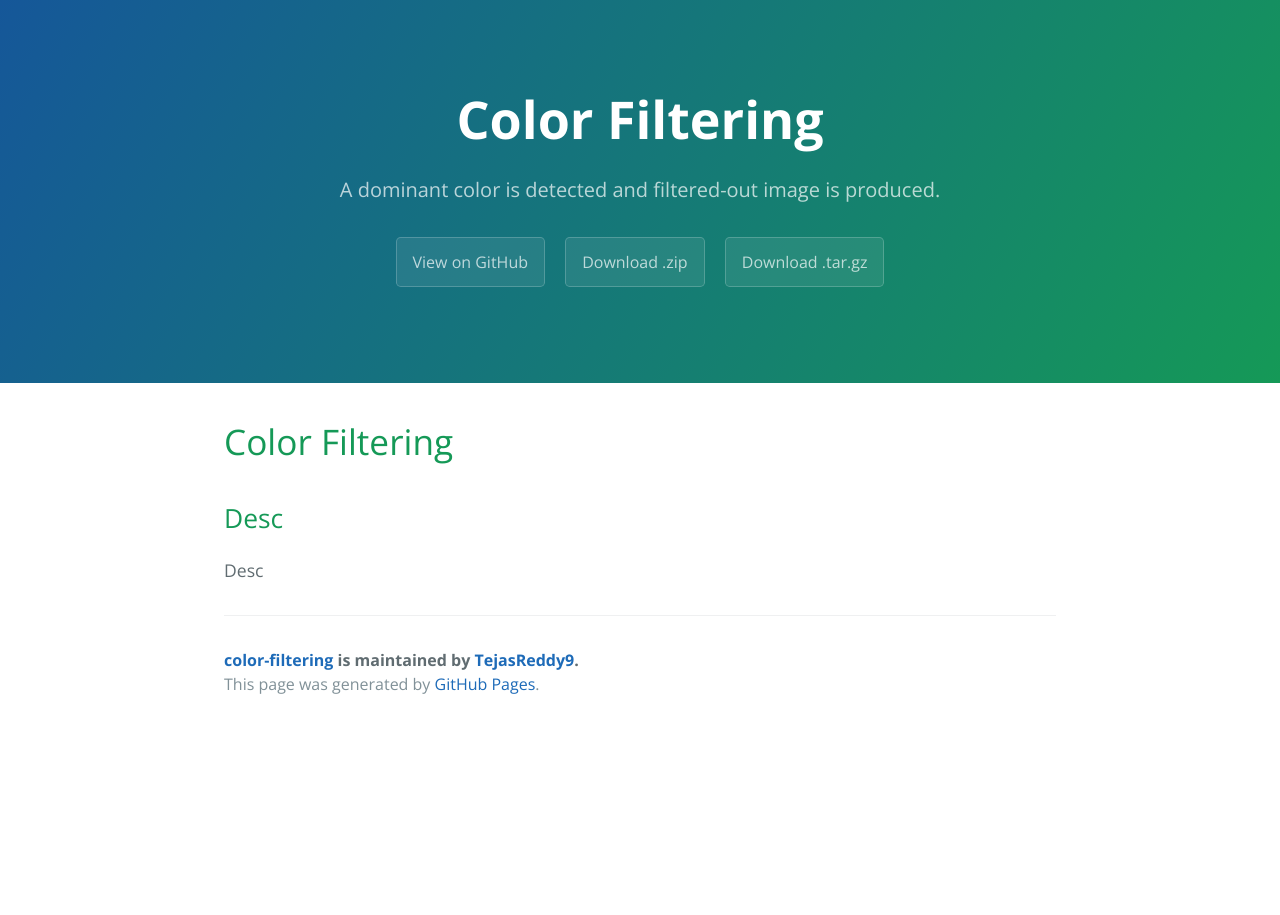
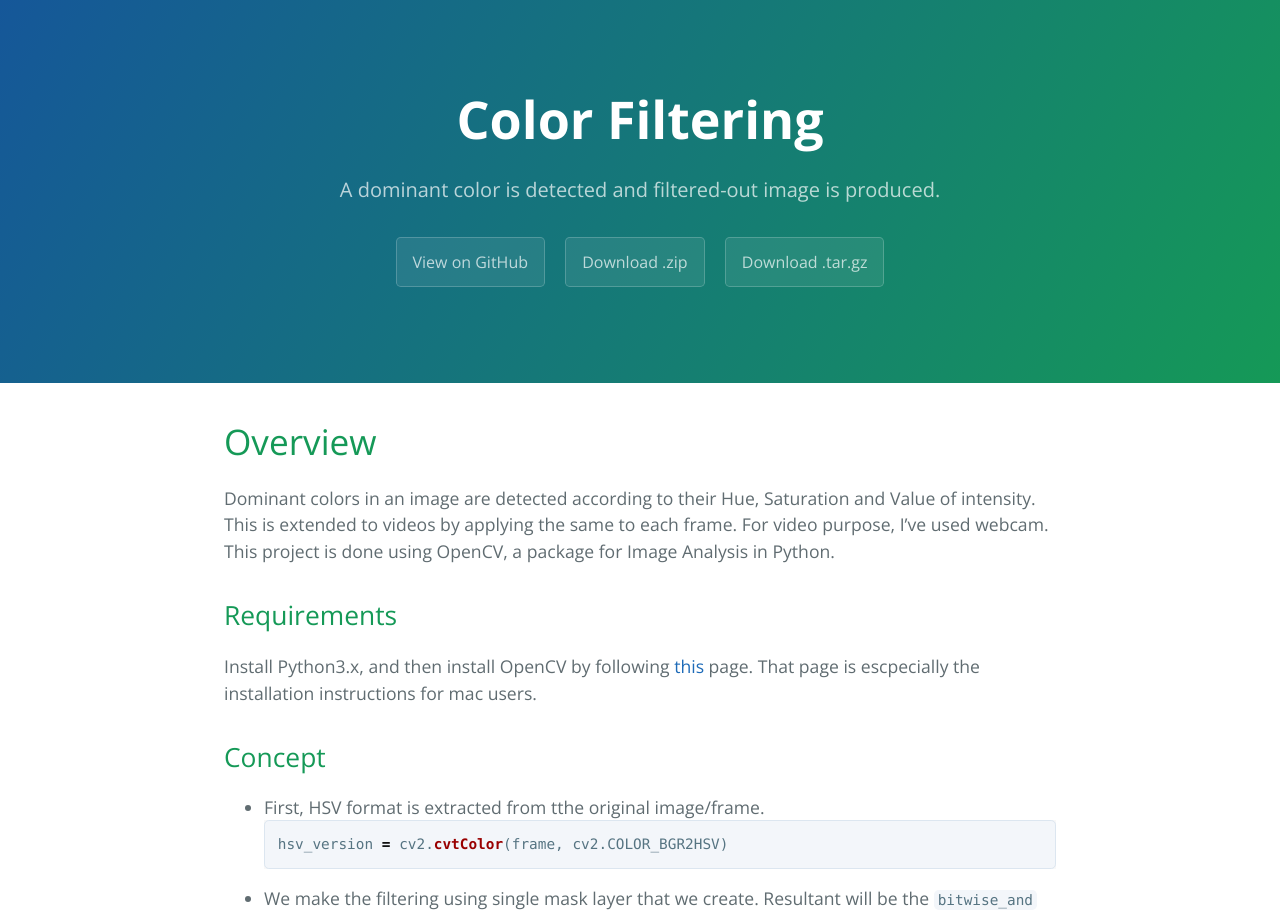
Before and after one commit to TejasReddy9/color-filtering, a Jekyll site: the page built from docs/index.md, in a window 1280 px wide and 1400 px high. Shown: the top 915 px of the window. Built offline with Jekyll 4.4.1, drawn with Linux system fonts in a browser that asks for light colours; our own code applies the rules of GitHub Pages for plain Markdown files; some of the changed text lies outside the part shown.

Commit message:
Update index.md

````diff
--- a/docs/index.md
+++ b/docs/index.md
@@ -2,7 +2,25 @@
 layout: default
 ---
 
-# Color Filtering
+# Overview
+Dominant colors in an image are detected according to their Hue, Saturation and Value of intensity. This is extended to videos by applying the same to each frame. For video purpose, I've used webcam. This project is done using OpenCV, a package for Image Analysis in Python.
 
-## Desc
-Desc
+## Requirements
+Install Python3.x, and then install OpenCV by following [this](https://www.codingforentrepreneurs.com/blog/install-opencv-3-for-python-on-mac/) page. That page is escpecially the installation instructions for mac users.
+
+## Concept
+*   First, HSV format is extracted from tthe original image/frame.
+```python
+hsv_version = cv2.cvtColor(frame, cv2.COLOR_BGR2HSV)
+```
+
+*   We make the filtering using single mask layer that we create. Resultant will be the `bitwise_and` of the mask and the original frame. Let's see the mask later, I've the stub below to explain.
+```python
+res = cv2.bitwise_and(frame, frame, mask=mask)
+```
+
+*   Actually, the mask is not yet defined. Let's see what the mask actually is. In OpenCV, Hue ranges from 0 to 180, Saturation tanges from 0 to 255 aand Value of Intensity ranges from 0 to 255. Below showed picture describes the variation.
+![hsv](hsv.png)
+
+
+## Results
````
